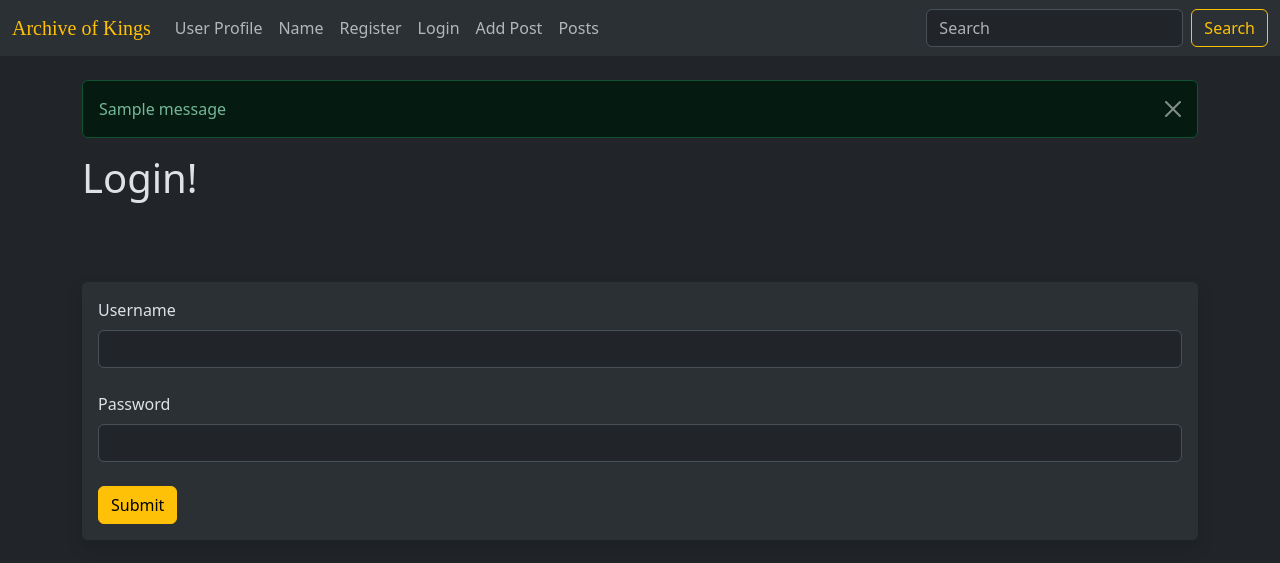
After one commit to Moonlight231/Archive_of_Kings, a Flask app: page /login in a window 1280 px wide. The commit adds this page. Shown: the top 563 px of the page. Run offline with Flask 3, Linux system fonts and the light colour scheme; tables that the repository leaves empty hold one stand-in row (values such as "Sample post"); one stand-in notice (Sample message) is shown.

Commit message:
Added Authentication Login/Registration

```diff
--- a/hello.py
+++ b/hello.py
@@ -10,6 +10,7 @@ from werkzeug.security import generate_password_hash, check_password_hash
 from datetime import datetime
 from datetime import date
 from wtforms.widgets import TextArea
+from flask_login import UserMixin, login_user, LoginManager, login_required, logout_user, current_user
 from os import path
 
 
@@ -29,6 +30,55 @@ app.config['SQLALCHEMY_DATABASE_URI'] = 'mysql+pymysql://root:1234@localhost/our
 # Initialize the Database
 db =  SQLAlchemy(app)
 migrate = Migrate(app, db)
+
+# Flask_Login Stuff
+login_manager = LoginManager()
+login_manager.init_app(app)
+login_manager.login_view = 'login'
+
+@login_manager.user_loader
+def load_user(user_id):
+    return Users.query.get(int(user_id))
+
+#Create Login Form
+class LoginForm(FlaskForm):
+    username = StringField("Username", validators=[DataRequired()])
+    password = PasswordField("Password", validators=[DataRequired()])
+    submit = SubmitField("Submit")
+
+# Create Login Page
+@app.route('/login', methods=['GET', 'POST'])
+def login():
+    form = LoginForm()
+    if form.validate_on_submit():
+        user = Users.query.filter_by(username=form.username.data).first()
+        if user:
+            # Check the Hash
+            if check_password_hash(user.password_hash, form.password.data):
+                login_user(user)
+                flash("Logged in Successfully!")
+                return redirect(url_for('dashboard'))
+            else:
+                flash("Wrong Password! Try Again. ")
+        else:
+            flash("That User Doesn't Exist! Try Again.")
+    return render_template('login.html', form=form)
+
+# Create Logout Function
+@app.route('/logout', methods=['GET', 'POST'])
+@login_required
+def logout():
+    logout_user()
+    flash("You Have Been Logged Out! Thanks For Stopping By.")
+    return redirect(url_for('login'))
+
+
+# Create Dashboard Page
+@app.route('/dashboard', methods=['GET', 'POST'])
+@login_required
+def dashboard():
+    return render_template('dashboard.html')
+
 
 # Create a Library Post Model
 class Posts(db.Model):
@@ -132,8 +182,9 @@ def get_current_date():
 
 
 #Create Model
-class Users(db.Model):
+class Users(db.Model, UserMixin):
     id = db.Column(db.Integer, primary_key=True)
+    username = db.Column(db.String(20), nullable=False, unique=True)
     name = db.Column(db.String(200), nullable=False)
     email = db.Column(db.String(120), nullable=False, unique=True)
     favorite_color = db.Column(db.String(120))
@@ -159,6 +210,7 @@ class Users(db.Model):
 # Create a User Class
 class UserForm(FlaskForm):
     name = StringField("Name", validators=[DataRequired()])
+    username = StringField("Username", validators=[DataRequired()])
     email = StringField("Email", validators=[DataRequired()])
     favorite_color = StringField("Favorite Color")
     password_hash = PasswordField('Password', validators=[DataRequired(), EqualTo('password_hash2', message='Passwords Must Match!')])
@@ -299,11 +351,12 @@ def add_user():
         if user is None:
             # Hash the Password!
             hashed_pw = generate_password_hash(form.password_hash.data, "sha256")
-            user =  Users(name=form.name.data, email=form.email.data, favorite_color=form.favorite_color.data, password_hash=hashed_pw)
+            user =  Users(name=form.name.data, username=form.username.data, email=form.email.data, favorite_color=form.favorite_color.data, password_hash=hashed_pw)
             db.session.add(user)
             db.session.commit()
         name = form.name.data
         form.name.data = ''
+        form.username.data = ''
         form.email.data = ''
         form.favorite_color.data = ''
         form.password_hash.data = ''
--- /dev/null
+++ b/templates/login.html
@@ -0,0 +1,44 @@
+{% extends 'base.html'%}
+
+{% block content %}
+
+
+{%for message in get_flashed_messages()%}
+
+  <div class="alert alert-success alert-dismissible fade show" role="alert">
+    {{message}}
+    <button type="button" class="btn-close" data-bs-dismiss="alert" aria-label="Close"></button>
+  </div>
+
+
+{%endfor%}
+
+
+
+    <h1>Login!</h1>
+    <br/><br/><br/>
+
+
+  <div class="shadow p-3 mb-5 bg-body-tertiary rounded">
+    <form  method="POST">
+
+      {{ form.hidden_tag() }}
+
+
+      {{ form.username.label(class="form-label")}}
+
+      {{form.username(class="form-control")}}
+      <br />
+
+      {{ form.password.label(class="form-label")}}
+
+      {{form.password(class="form-control")}}
+      <br />
+
+      {{ form.submit(class="btn btn-warning")}}
+
+    </form>
+    </div>
+
+
+{% endblock %}
--- a/templates/navbar.html
+++ b/templates/navbar.html
@@ -63,9 +63,26 @@
         <li class="nav-item">
           <a class="nav-link" href="{{url_for('name')}}">Name</a>
         </li>
+
+        {%if current_user.is_authenticated%}
         <li class="nav-item">
-          <a class="nav-link" href="{{url_for('add_user')}}">Add User</a>
+          <a class="nav-link" href="{{url_for('dashboard')}}">Dashboard</a>
         </li>
+        <li class="nav-item">
+          <a class="nav-link" href="{{url_for('logout')}}">Logout</a>
+        </li>
+        {%else%}
+        <li class="nav-item">
+          <a class="nav-link" href="{{url_for('add_user')}}">Register</a>
+        </li>
+        <li class="nav-item">
+          <a class="nav-link" href="{{url_for('login')}}">Login</a>
+        </li>
+
+
+
+        {%endif%}
+
         <li class="nav-item">
           <a class="nav-link" href="{{url_for('add_post')}}">Add Post</a>
         </li>
```
Also changed, not shown: migrations/versions/ccb956156b6a_added_username_field_in_user_table.py (added, +34 -0 lines), templates/add_user.html (+6 -1 lines), templates/dashboard.html (added, +39 -0 lines).
